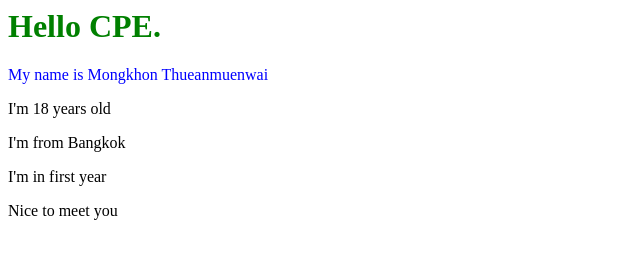
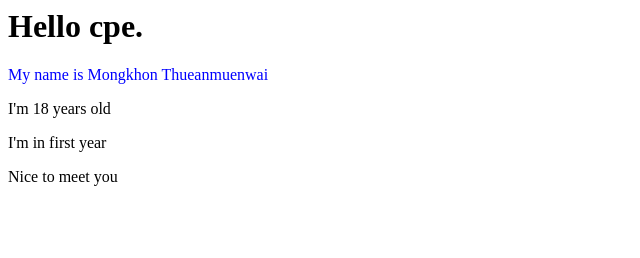
Before and after one commit to Mongkhon65/hello-cpe, a plain HTML site: page index.html in a window 1280 px wide. Shown: the whole page, without its empty margins (0-640 px from the left). Drawn offline with Linux system fonts and the light colour scheme.

Commit message:
Revert "My 1st HTML Version 0.2"
This reverts commit e6c5106cbb63eda3dd09049d0801eb29dbdb538b.

```diff
--- a/index.html
+++ b/index.html
@@ -1,9 +1,8 @@
 <html>
     <body>
-        <h1><font color = "Green">Hello CPE.</font></h1>
+        <h1>Hello cpe.</h1>
         <p><font color = "blue">My name is Mongkhon Thueanmuenwai</font></p>
         <p>I'm 18 years old</p>
-        <p>I'm from Bangkok</p>
         <p>I'm in first year</p>
         <p>Nice to meet you</p>
     </body>
```
